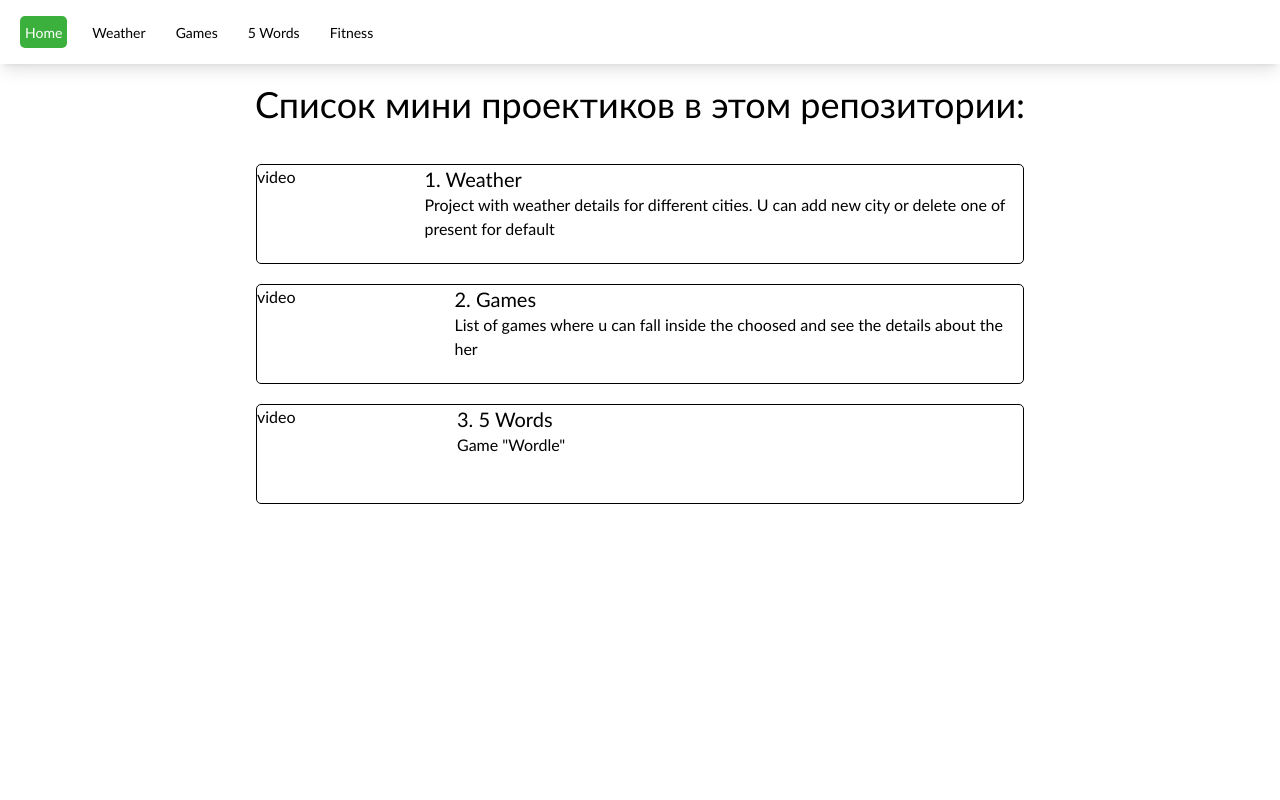
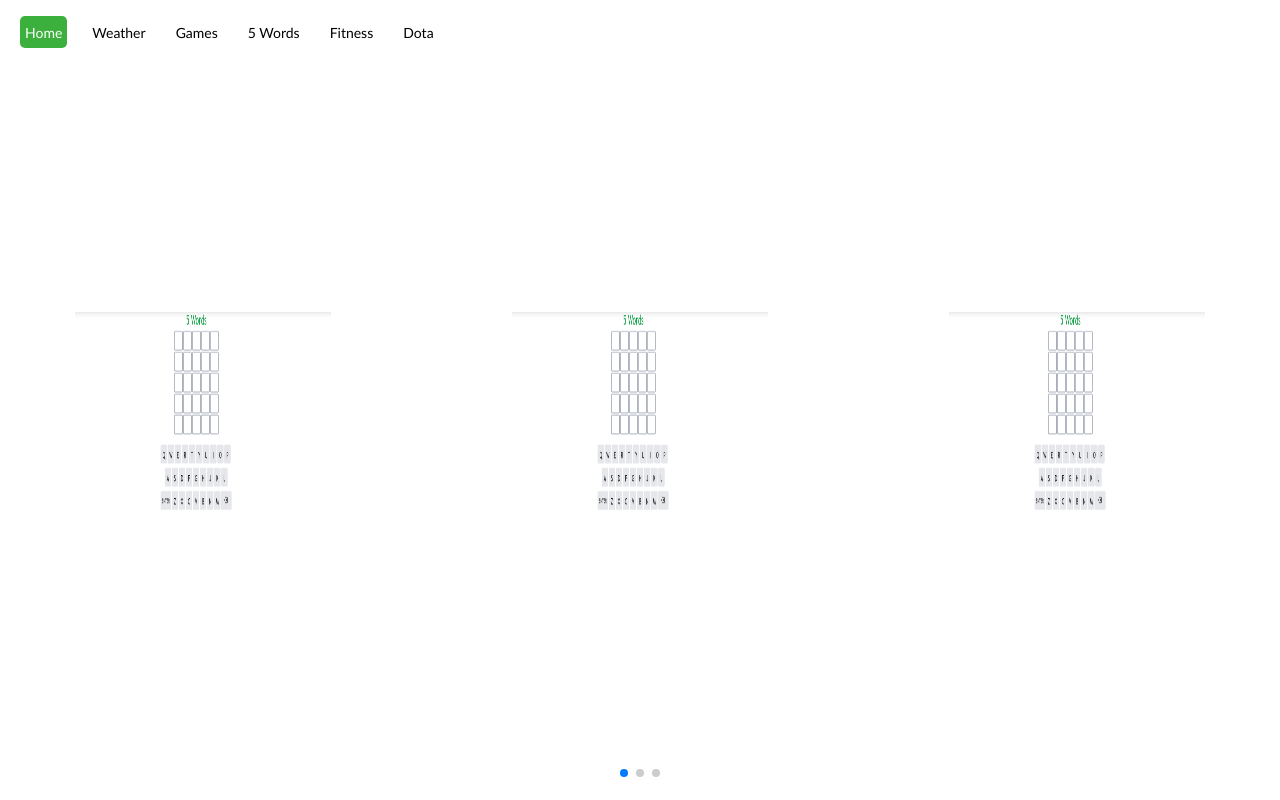
Before and after one commit to sapkav/Nuxt-pinia-start, a Nuxt app: page / in a window 1280 px wide. Built offline with nearby package versions, Linux system fonts and the light colour scheme.

Commit message:
sone experiments

```diff
--- /dev/null
+++ b/assets/scss/main.scss
@@ -0,0 +1,7 @@
+@mixin flex-cross {
+    display: -webkit-box;
+    display: -moz-box;
+    display: -ms-flexbox;
+    display: -webkit-flex;
+    display: flex;
+}
--- a/components/fitness/FitnessHome.vue
+++ b/components/fitness/FitnessHome.vue
@@ -1,5 +1,5 @@
 <template>
-    <div class="fitness-main">
+    <div class="fitness-osnova">
         <h1>top</h1>
         <div class="fitness-bmi">
             <div>
@@ -57,7 +57,7 @@ export default {
 </script>
 
 <style>
-.fitness-main {
+.fitness-osnova {
     background-color: #161818;
     min-height: calc(100vh - 64px);
     width: 100%;
--- a/layouts/default.vue
+++ b/layouts/default.vue
@@ -6,6 +6,7 @@
             <NuxtLink to="/games" class="btn">Games</NuxtLink>
             <NuxtLink to="/words" class="btn">5 Words</NuxtLink>
             <NuxtLink to="/fitness" class="btn">Fitness</NuxtLink>
+            <NuxtLink to="/dota" class="btn">Dota</NuxtLink>
         </div>
         <div class="container mx-auto p-4 text-blue-700">
             <slot />
--- a/nuxt.config.ts
+++ b/nuxt.config.ts
@@ -4,6 +4,10 @@ export default defineNuxtConfig({
   modules: [
     '@nuxtjs/tailwindcss',
     '@pinia/nuxt',
+  ],
+  css: [
+    // SCSS file in the project
+    "@/assets/scss/main.scss", // you should add main.scss somewhere in your app
   ],
   components: [
     {
--- a/package.json
+++ b/package.json
@@ -15,6 +15,8 @@
     "css": "^3.0.0",
     "nuxt": "^3.9.0",
     "nuxt-security": "^1.0.0",
+    "sass": "^1.70.0",
+    "sass-loader": "^14.1.0",
     "tailwind": "^4.0.0",
     "tailwind-config-viewer": "^1.7.1",
     "vue": "^3.4.3",
@@ -23,11 +25,13 @@
   "dependencies": {
     "@nuxtjs/axios": "^5.13.6",
     "@nuxtjs/proxy": "^2.1.0",
+    "@nuxtjs/style-resources": "^1.2.2",
     "@pinia/nuxt": "^0.5.1",
     "axios": "^1.6.3",
     "json-server": "^0.17.4",
     "nuxt-helm": "^0.0.2",
     "pinia": "^2.1.7",
+    "swiper": "^11.0.6",
     "video.js": "^8.9.0",
     "vue-google-charts": "^1.1.0"
   }
--- /dev/null
+++ b/pages/dota/index.vue
@@ -0,0 +1,83 @@
+<template>
+  <div class="dotaGames-body">
+    <section class="dotaGames-body-header dotaGames-content">
+      <div class="flex">
+        <img :src="person.avatarmedium">
+        <div>
+          <div>
+            {{ person.personaname }}
+          </div>
+          <div>
+            Дота плюс: {{ person.plus ? 'Да' : 'Нет'}}
+          </div>
+        </div>
+      </div>
+    </section>
+    <section class="dotaGames-body-matches dotaGames-content">
+      <div class="absolute top-[-25px]">Latest matches</div>
+      <div class="flex w-[100%]" style="width: 100%">
+        <div style="width: 100%; padding-left: 10px;">Hero</div>
+        <div style="width: 200px; text-align: center;">Result</div>
+        <div style="width: 200px; text-align: center;">Type</div>
+        <div style="width: 200px; text-align: center;">Duration</div>
+        <div style="width: 200px; text-align: center;">KDA</div>
+      </div>
+      <div v-for="item in games" :key="item.match_id">
+        <div class="flex">
+          <div>Hero</div>
+          <div>Result</div>
+          <div>Type</div>
+          <div>Duration</div>
+          <div>KDA</div>
+        </div>
+      </div>
+    </section>
+  </div>
+</template>
+
+<script>
+import axios from 'axios'
+
+export default {
+  name: 'dotaGames',
+  async created() {
+    this.games = (await axios('https://api.opendota.com/api/players/248754619/matches')).data.slice(0, 15);
+    this.person = (await axios('https://api.opendota.com/api/players/248754619')).data.profile;
+    console.log(this.games)
+  },
+  data() {
+    return {
+      games: [],
+      person: [],
+    }
+  }
+}
+</script>
+
+<style lang="scss" scoped>
+.dotaGames-body {
+  background-color: #1c242d;
+  height: calc(100vh - 64px);
+  color: white;
+  display: flex;
+  align-items: center;
+  padding-top: 20px;
+  flex-direction: column;
+
+  &-header {
+    height: 150px;
+  }
+
+  &-matches {
+    height: 650px;
+    position: relative;
+    margin-top: 70px;
+  }
+}
+
+.dotaGames-content {
+  width: 70vw;
+  min-width: 300px;
+  background-color: green;
+}
+</style>
--- a/pages/fitness.vue
+++ b/pages/fitness.vue
@@ -14,25 +14,5 @@ export default {
 </script>
 
 <style>
-.fitness-main {
-    background-color: #161818;
-    min-height: calc(100vh - 64px);
-    width: 100%;
-    color: white;
-    padding: 5px 10px;
-    display: flex;
-    flex-direction: column;
-    align-items: center;
-}
-
-.fitness-bmi {
-    width: 80%;
-    height: 250px;
-    background-color: #9C23D7;
-    border-radius: 30px;
-    margin-top: 30px;
-    display: flex;
-    padding: 5px 20px;
-}
 
 </style>
--- a/pages/games/index.vue
+++ b/pages/games/index.vue
@@ -1,5 +1,5 @@
 <template>
-    <div class="border-solid pl-5 text-xl bg-slate-900 min-h-full p-6" style="height: auto">
+    <div class="border-solid pl-5 text-xl bg-slate-900 p-6" style="min-height: calc(100vh - 64px)">
         <Preloader v-if="gameStore.loading" />
         <div class="grid grid-cols-4 justify-center gap-10 product_item">
             <div v-for="item in gameStore.games" :key="item" class="justify-center grid pt-2 h-[240px]">
@@ -13,7 +13,6 @@
 import { useGamesStore } from '~/store'
 import { defineComponent, ref } from "vue"
 import Preloader from '~/components/Preloader.vue';
-import axios from 'axios'
 
 export default defineComponent({
     components: { Preloader },
@@ -22,12 +21,6 @@ export default defineComponent({
         //https://steamcommunity.com/id/vanya7685/inventory/json/730/2  32D3B699D8FB4185C8E5F30121756603 vanya7685
         const gameStore = useGamesStore();
         await gameStore.getGames();
-        try {
-            const data = (await axios('http://api.steampowered.com/ISteamWebAPIUtil/GetSupportedAPIList/v1/?key=32D3B699D8FB4185C8E5F30121756603&steamid=vanya7685'));
-            console.log(data);
-        } catch (error) {
-            console.log(error);
-        }
 
         return {
             gameStore
--- a/pages/index.vue
+++ b/pages/index.vue
@@ -1,57 +1,67 @@
 <template>
-    <div style="height: calc(100vh - 64px)">
-        <section class="pt-[20px] h-[100%]">
-            <h1 class="text-4xl text-center">Список мини проектиков в этом репозитории:</h1>
-            <div class="grid justify-center align-center pt-[30px]">
-                <div v-for="item in projects" :key="item.id" class="project-style">
-                    <div class="flex">
-                        <div class="w-[200px]">
-                            <!-- <video-player :options="videoOptions" class="w-[200px] h-[200px]" /> -->
-                            video
-                        </div>
-                        <div>
-                            <div class="text-xl">{{ item.id + 1 }}. {{ item.title }}</div>
-                            <div>{{ item.description }}</div>
-                        </div>
-                    </div>
-                </div>
-            </div>
-        </section>
-    </div>
+  <div class="start-main">
+    <swiper :slidesPerView="3"
+      :spaceBetween="30"
+      :pagination="{
+        clickable: true,
+      }"
+      :modules="modules">
+      <swiper-slide v-for="item in projects" :key="item.id">
+        <div class="start-main-slide">
+          <img src="@/assets/img/wordle.png" style="height: 30vh">
+        </div>
+      </swiper-slide>
+    </swiper>
+  </div>
 </template>
 
 <script>
-import videojs from 'video.js';
+  // import Swiper core and required modules
+  import { Navigation, Pagination, Scrollbar, A11y } from 'swiper/modules';
 
-export default {
-    name: 'main',
-    created() {
-        this.projects = [
-            {id: 0, title: 'Weather', description: 'Project with weather details for different cities. U can add new city or delete one of present for default'},
-            {id: 1, title: 'Games', description: 'List of games where u can fall inside the choosed and see the details about the her'},
-            {id: 2, title: '5 Words', description: 'Game "Wordle"'}
-        ]
+  // Import Swiper Vue.js components
+  import { Swiper, SwiperSlide } from 'swiper/vue';
+
+  // Import Swiper styles
+  import 'swiper/css';
+  import 'swiper/css/navigation';
+  import 'swiper/css/pagination';
+  import 'swiper/css/scrollbar';
+
+  // Import Swiper styles
+  export default {
+    components: {
+      Swiper,
+      SwiperSlide,
     },
-    data() {
-        return {
-            videoOptions: {
-                autoplay: true,
-                controls: true,
-                sources: [
-                {
-                    src:
-                    'http://commondatastorage.googleapis.com/gtv-videos-bucket/sample/ElephantsDream.mp4',
-                    type: 'video/mp4'
-                }
-                ]
-            }
-        }
+    setup() {
+      const onSwiper = (swiper) => {
+        console.log(swiper);
+      };
+      const onSlideChange = () => {
+        console.log('slide change');
+      };
+
+      const projects = [
+        {id: 0, title: 'Weather', description: 'Project with weather details for different cities. U can add new city or delete one of present for default'},
+        {id: 1, title: 'Games', description: 'List of games where u can fall inside the choosed and see the details about the her'},
+        {id: 2, title: '5 Words', description: 'Game "Wordle"'},
+        {id: 3, title: 'Fitness', description: 'Fitness bla-bla-bla'},
+        {id: 4, title: 'Fitness', description: 'Fitness bla-bla-bla'}
+      ]
+
+      return {
+        onSwiper,
+        onSlideChange,
+        projects,
+        modules: [Navigation, Pagination, Scrollbar, A11y],
+      };
     },
-}
+  };
 </script>
 
-<style scoped>
-.project-style {
+<style lang="scss" scoped>
+/* .project-style {
     border: 1px solid black;
     border-radius: 5px;
     width: 60vw;
@@ -64,5 +74,24 @@ export default {
 .project-style:hover {
     transform: scale(1.01);
     border: 2px solid green;
+} */
+.start-main {
+  font-size: 40px;
+  background-color: rgb(255, 255, 255);
+
+  &-slide {
+    display: flex;
+    align-items: center;
+    height: calc(100vh - 64px);
+    width: 20vw;
+    margin: 0 auto;
+    position: relative;
+  }
 }
 </style>
+
+<!-- this.projects = [
+{id: 0, title: 'Weather', description: 'Project with weather details for different cities. U can add new city or delete one of present for default'},
+{id: 1, title: 'Games', description: 'List of games where u can fall inside the choosed and see the details about the her'},
+{id: 2, title: '5 Words', description: 'Game "Wordle"'}
+] -->
```
Also changed, not shown: assets/img/wordle.png (added), 1 other file (tests, documents, lock files or other folders).
